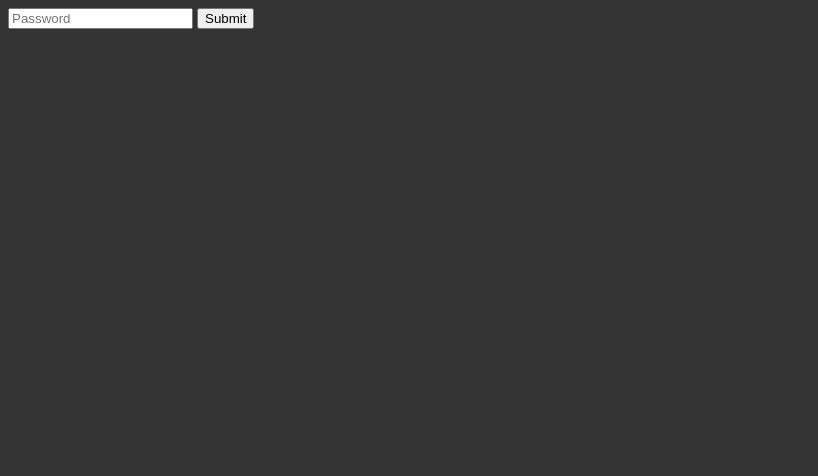
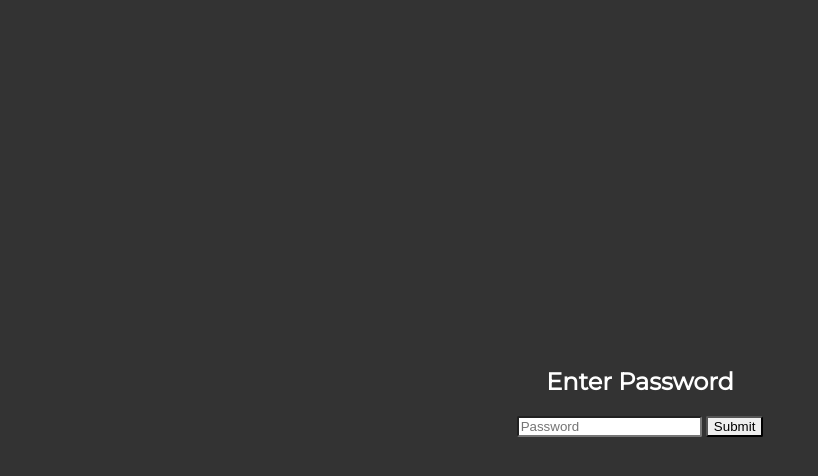
Before and after one commit to flleeppyy/RTMP-Stream, a website: page password/index.html in a window 1280 px wide. Shown: the whole page, without its empty margins (0-818 px from the left). Drawn offline with Linux system fonts and the light colour scheme.

Commit message:
Cool it works now

```diff
--- a/password/index.html
+++ b/password/index.html
@@ -2,38 +2,88 @@
 <html lang="en">
 <head>
     <meta charset="UTF-8">
-    <title>Password</title>
+    <!-- Primary Meta Tags -->
+    <title>Movie Night stream</title>
+    <meta name="title" content="Movie Night stream">
+    <meta name="description" content="MOVIE NIGHTS YES">
+
+    <meta property="image" content="https://fleepy.tv/movienight/resources/wave.gif">
+    <link rel="icon" type="image/gif" sizes="32x32" href="./resources/wave-32x32.gif">
+
+
+    <!-- Open Graph / Facebook -->
+    <meta property="og:type" content="website">
+    <meta property="og:url" content="https://fleepy.tv/movienight/">
+    <meta property="og:title" content="Movie Night stream">
+    <meta property="og:description" content="MOVIE NIGHTS YES">
+    <meta property="og:image" content="https://fleepy.tv/movienight/resources/wave.gif">
+
+    <!-- Twitter -->
+    <meta property="twitter:card" content="summary_large_image">
+    <meta property="twitter:url" content="https://fleepy.tv/movienight/">
+    <meta property="twitter:title" content="Movie Night stream">
+    <meta property="twitter:description" content="MOVIE NIGHTS YES">
+    <meta property="twitter:image" content="https://fleepy.tv/movienight/resources/wave.gif">
+    <link href="https://fonts.googleapis.com/css2?family=Montserrat&display=swap" rel="stylesheet">
     <style>
         body {
             background: #333333;
             color: white;
+            margin: 0;
+            padding: 0;
+            font-family: 'Montserrat', sans-serif
         }
 
         #errorid {
             color: lightcoral;
         }
+
+        .flex {
+            display: flex;
+            text-align: center;
+            flex-direction: column;
+            justify-content: space-evenly;
+            height: 100vh;
+            overflow: hidden;
+        }
+
+        .flexitem {
+            position: relative;
+            margin: 0 auto;
+            position: relative;
+        }
+
+        input {
+            border-radius: 2px;
+        }
     </style>
 </head>
 <body>
-    <form action="javascript:;" onsubmit="ask(this)">
-        <input type="password" placeholder="Password" name="authkey" required>
-        <input type="submit" value="Submit">
-    </form>
-    <p id='errorid'></p>
+    <section class="flex">
+        <div>
+            <h1>Enter Password</h1>
+            <form class="flexitem" action="javascript:;" onsubmit="ask(this)">
+                <input type="password" placeholder="Password" name="authkey">
+                <input type="submit" value="Submit">
+                <p id='errorid'></p>
+            </form>
+        </div>
+    </section>
     <script>
         function ask(form) {
             document.getElementById('errorid').innerHTML = null
             console.log(form.authkey.value)
             const xhr = new XMLHttpRequest()
             xhr.onload = () => {
-                console.log(xhr.response)
-                if (xhr.status == 302) {
-                    // parse JSON data
-                    window.location(xhr.getResponseHeader('Location'))
-                } else {
-                    document.getElementById('errorid').innerHTML = xhr.response
+                const response = JSON.parse(xhr.response)
+                switch(response.status) {
+                    case true:
+                        window.location.replace(response.redirect)
+                        break
+                    default:
+                        document.getElementById('errorid').innerHTML = response.message
+                        break
                 }
-
             };
             xhr.open('GET', '/password/submit?authkey=' + form.authkey.value);
             xhr.send();
```
Also changed, not shown: index.js (+5 -5 lines), public/index.html (+9 -4 lines).
